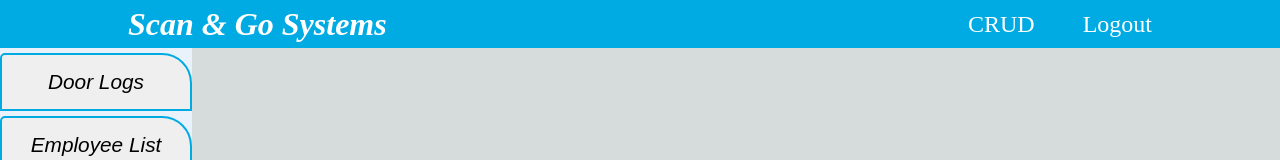
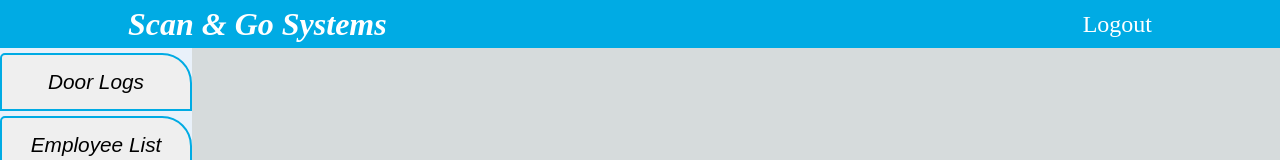
Before and after one commit to CianODonnellGIT/FYP, a Next.js app: page /main in a window 1280 px wide. Shown: the top 160 px of the page. Built offline with nearby package versions, Linux system fonts and the light colour scheme.

Commit message:
updated mainNav

```diff
--- a/components/layout/MainNav.js
+++ b/components/layout/MainNav.js
@@ -1,6 +1,5 @@
-import { useEffect, useState, useRef } from "react";
+import { useState } from "react";
 import DoorAccessLog from "../comp/DoorAccessLog";
-import Crud from "../comp/Crud";
 import AddEmp from "../comp/AddEmp";
 import EditEmp from "../comp/EditEmployee";
 import EmpList from "../comp/EmployeeList";
@@ -67,14 +66,12 @@
       <div className={styles.logo} onClick = {() => goHome()} >Scan & Go Systems</div>
       <nav>
         <ul>
-            <Link href='/employeeCRUD' className={styles.crudL}>CRUD</Link>
           <li>
-            <Link href='/'>Logout</Link>
+            <Link href='/api/auth/logout'>Logout</Link>
           </li>
         </ul>
       </nav>
     </header>
-
 
     <div className= {styles.selection}>
       <button className= {styles.database} onClick={showTableHandle}>Door Logs</button>
@@ -100,8 +97,6 @@
         </footer>
         </section>
     </section>
-
-
   </>
   );
 }
```
Also changed, not shown: components/layout/MainNav.module.css (indentation only).
